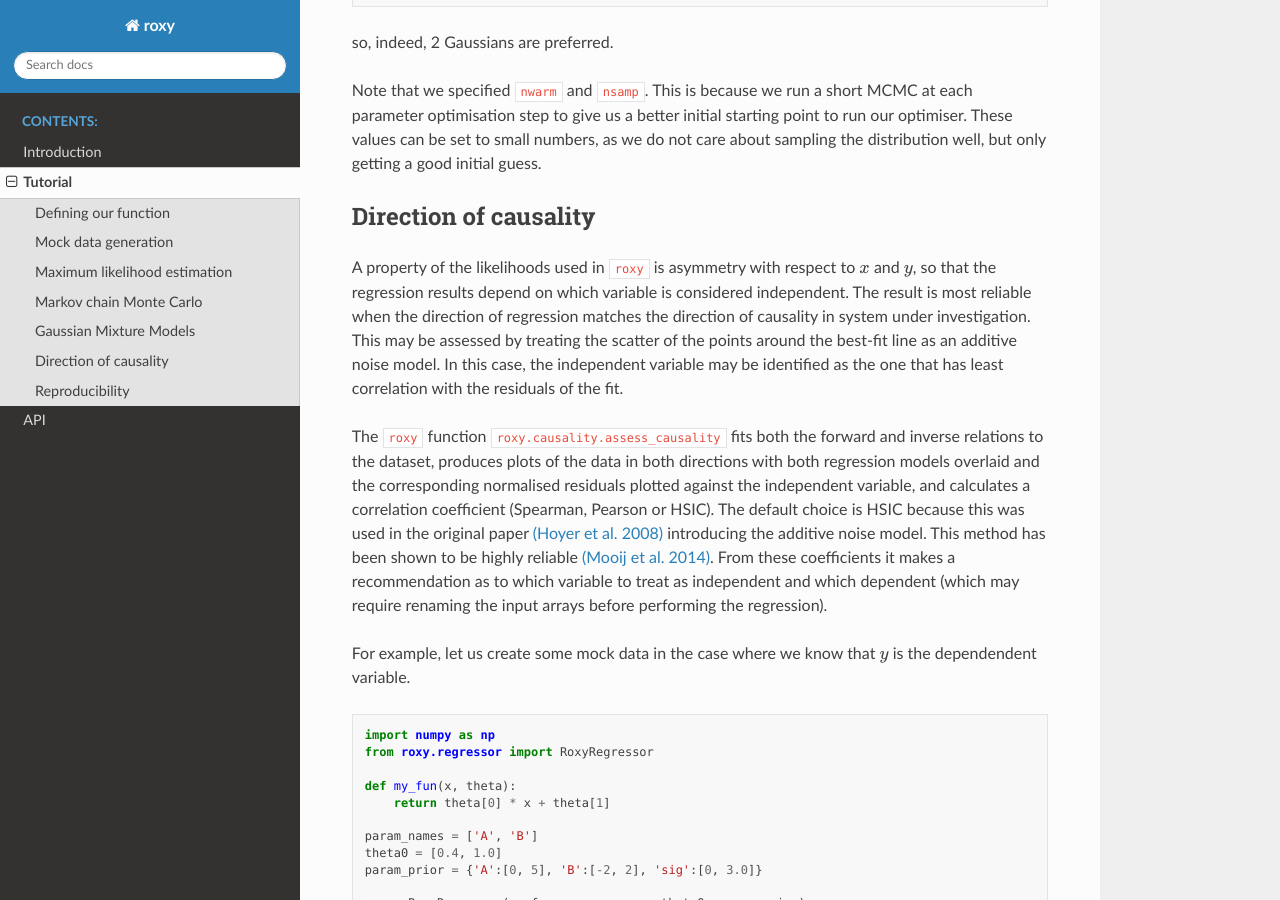
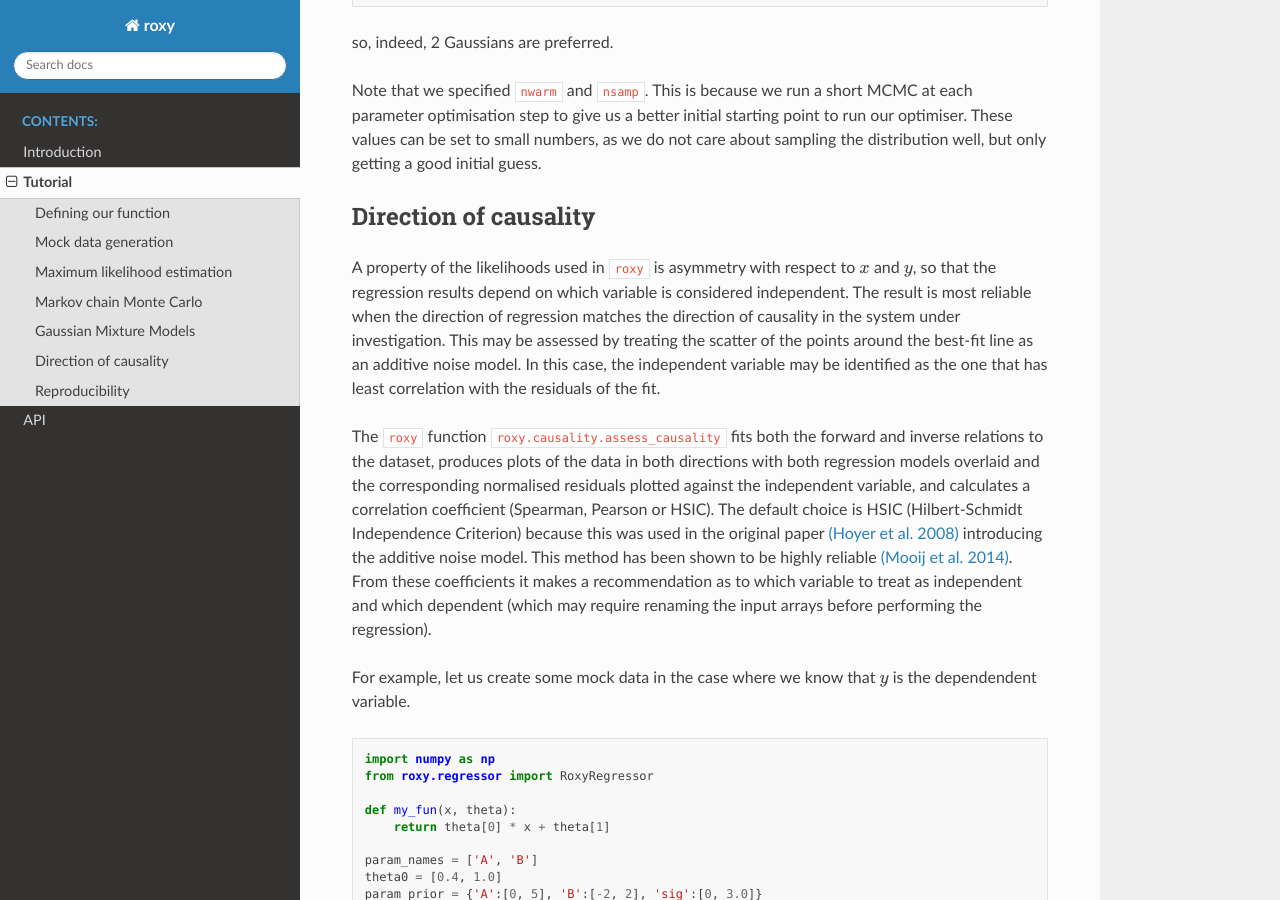
Before and after one commit to DeaglanBartlett/roxy, a Sphinx documentation site: the page built from docs/source/tutorial.rst, in a window 1280 px wide and 900 px high, scrolled down 8912 px. Built offline with Sphinx 7.4.7 and the Read the Docs theme 2.0.0, drawn with Linux system fonts in a browser that asks for light colours.

Commit message:
Minor typos in tutorial fixed

```diff
--- a/docs/source/tutorial.rst
+++ b/docs/source/tutorial.rst
@@ -334,14 +334,14 @@ Direction of causality
 
 A property of the likelihoods used in ``roxy`` is asymmetry with respect to :math:`x` and :math:`y`,
 so that the regression results depend on which variable is considered independent.
-The result is most reliable when the direction of regression matches the direction of causality in system under investigation.
+The result is most reliable when the direction of regression matches the direction of causality in the system under investigation.
 This may be assessed by treating the scatter of the points around the best-fit line as an additive noise model.
 In this case, the independent variable may be identified as the one that has least correlation with the residuals of the fit.
 
 The ``roxy`` function ``roxy.causality.assess_causality`` fits both the forward and inverse relations to the dataset,
 produces plots of the data in both directions with both regression models overlaid and the corresponding normalised
 residuals plotted against the independent variable, and calculates a correlation coefficient (Spearman, Pearson or HSIC).
-The default choice is HSIC because this was used in the original paper
+The default choice is HSIC (Hilbert-Schmidt Independence Criterion) because this was used in the original paper
 `(Hoyer et al. 2008) <https://papers.nips.cc/paper_files/paper/2008/hash/f7664060cc52bc6f3d620bcedc94a4b6-Abstract.html>`_
 introducing the additive noise model.
 This method has been shown to be highly reliable
```
